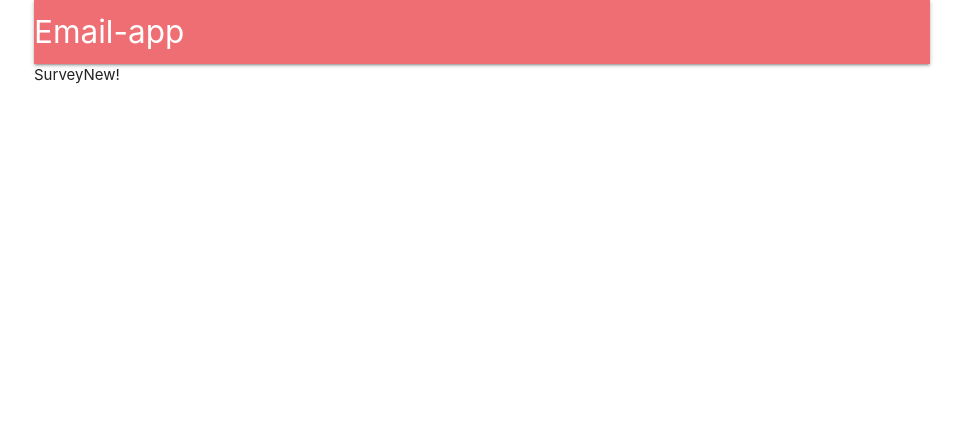
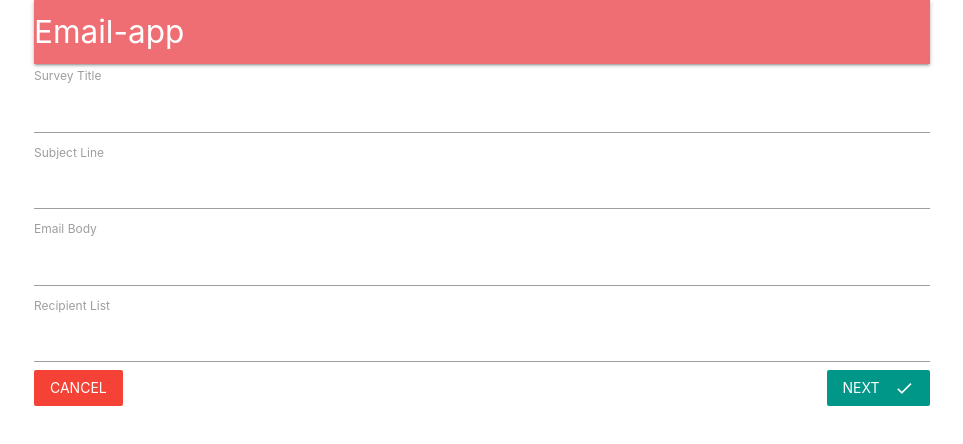
Before and after one commit to GAgOlarc/email-app, a React (Create React App) app in the folder client/: page /surveys/new in a window 1280 px wide. Shown: the top 444 px of the page, without its empty margins (158-1121 px from the left). Built offline with nearby package versions, Linux system fonts and the light colour scheme; no server answers.

Commit message:
Add Survey Fields

```diff
--- a/client/src/components/App.js
+++ b/client/src/components/App.js
@@ -16,16 +16,14 @@
 
     render() {
         return (
+            <BrowserRouter>
                 <div className="container">
-                <BrowserRouter>
-                    <div>
                     <Header />
                     <Route exact path="/" component={Landing} />
                     <Route exact path="/surveys" component={Dashboard} />
                     <Route path="/surveys/new" component={SurveyNew} />
                 </div>
             </BrowserRouter>
-            </div>
         );
     }
 }
--- /dev/null
+++ b/client/src/components/surveys/SurveyField.js
@@ -0,0 +1,9 @@
+// SurveyField contains logic to render to render a single label and text input.
+import React from 'react';
+
+export default ({ input, label }) => (
+    <div>
+        <label>{label}</label>
+        <input {...input} />
+    </div>
+)
--- /dev/null
+++ b/client/src/components/surveys/SurveyForm.js
@@ -0,0 +1,48 @@
+import React, { Component } from 'react';
+import { reduxForm, Field } from 'redux-form';
+import { Link } from 'react-router-dom';
+import SurveyField from './SurveyField';
+
+const FIELDS = [
+    { name: "title", label: "Survey Title" },
+    { name: "subject", label: "Subject Line" },
+    { name: "body", label: "Email Body" },
+    { name: "emails", label: "Recipient List" }
+];
+
+class SurveyForm extends Component {
+    renderFields() {
+        return FIELDS.map(({ name, label }) => (
+            <Field
+                key={name}
+                type="text"
+                name={name}
+                label={label}
+                component={SurveyField}
+            />
+        ));
+    }
+
+    render() {
+        return (
+            <div>
+                <form
+                    onSubmit={this.props.handleSubmit(values => console.log(values))}
+                >
+                    {this.renderFields()}
+                    <Link to="/surveys" className="red btn-flat white-text">
+                        Cancel
+                    </Link>
+                    <button type="submit" className="teal btn-flat right white-text">
+                        Next
+                        <i className="material-icons right">done</i>
+                    </button>
+                </form>
+            </div>
+        )
+    }
+}
+
+export default reduxForm({
+    form: 'surveyForm'
+})(SurveyForm);
--- a/client/src/components/surveys/SurveyNew.js
+++ b/client/src/components/surveys/SurveyNew.js
@@ -1,10 +1,11 @@
 import React, { Component } from 'react';
+import SurveyForm from './SurveyForm';
 
 class SurveyNew extends Component {
     render() {
         return (
             <div>
-                SurveyNew!
+                <SurveyForm />
             </div>
         )
     }
```
Lines whose indentation alone changed are shown as unchanged.
